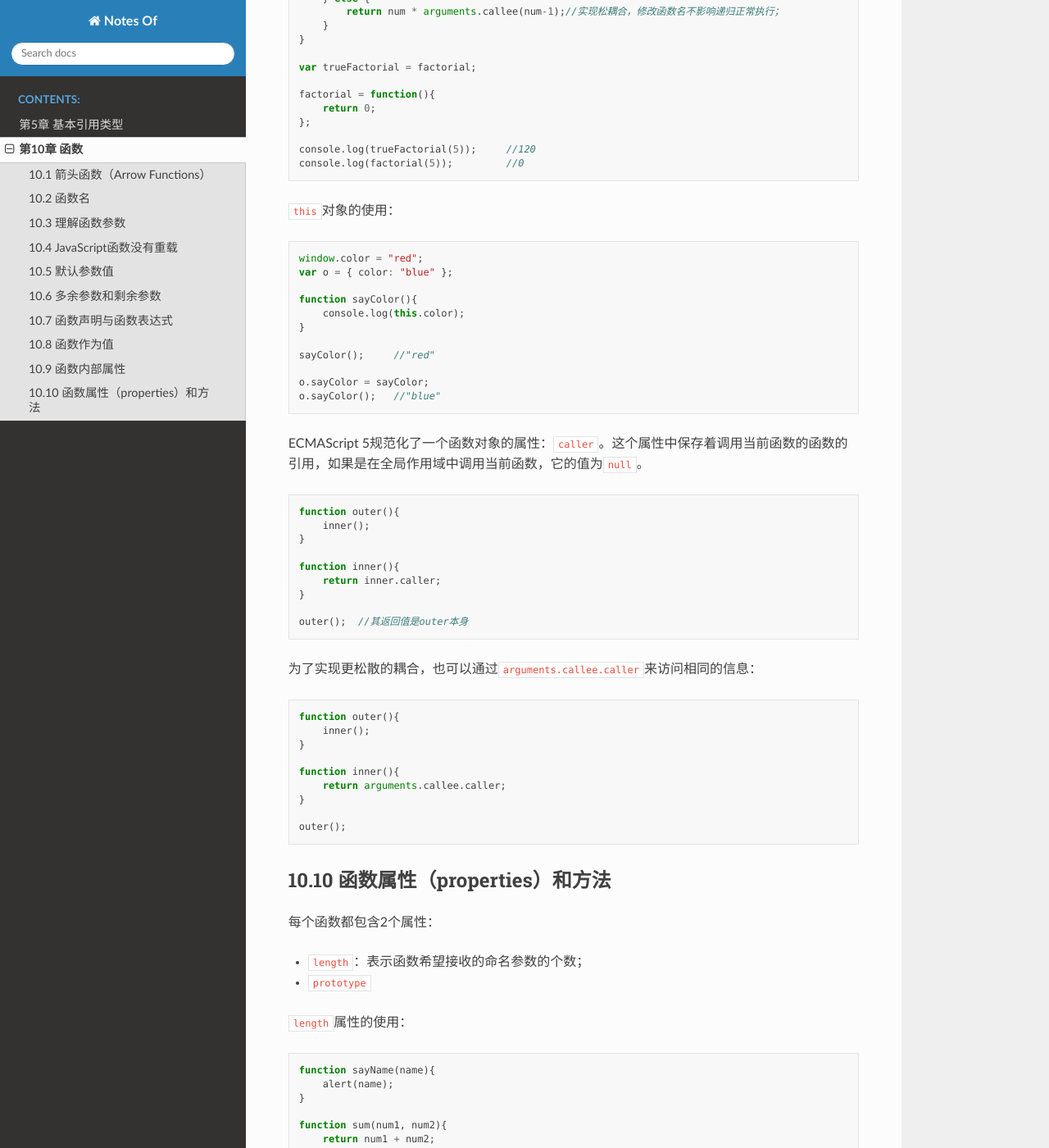
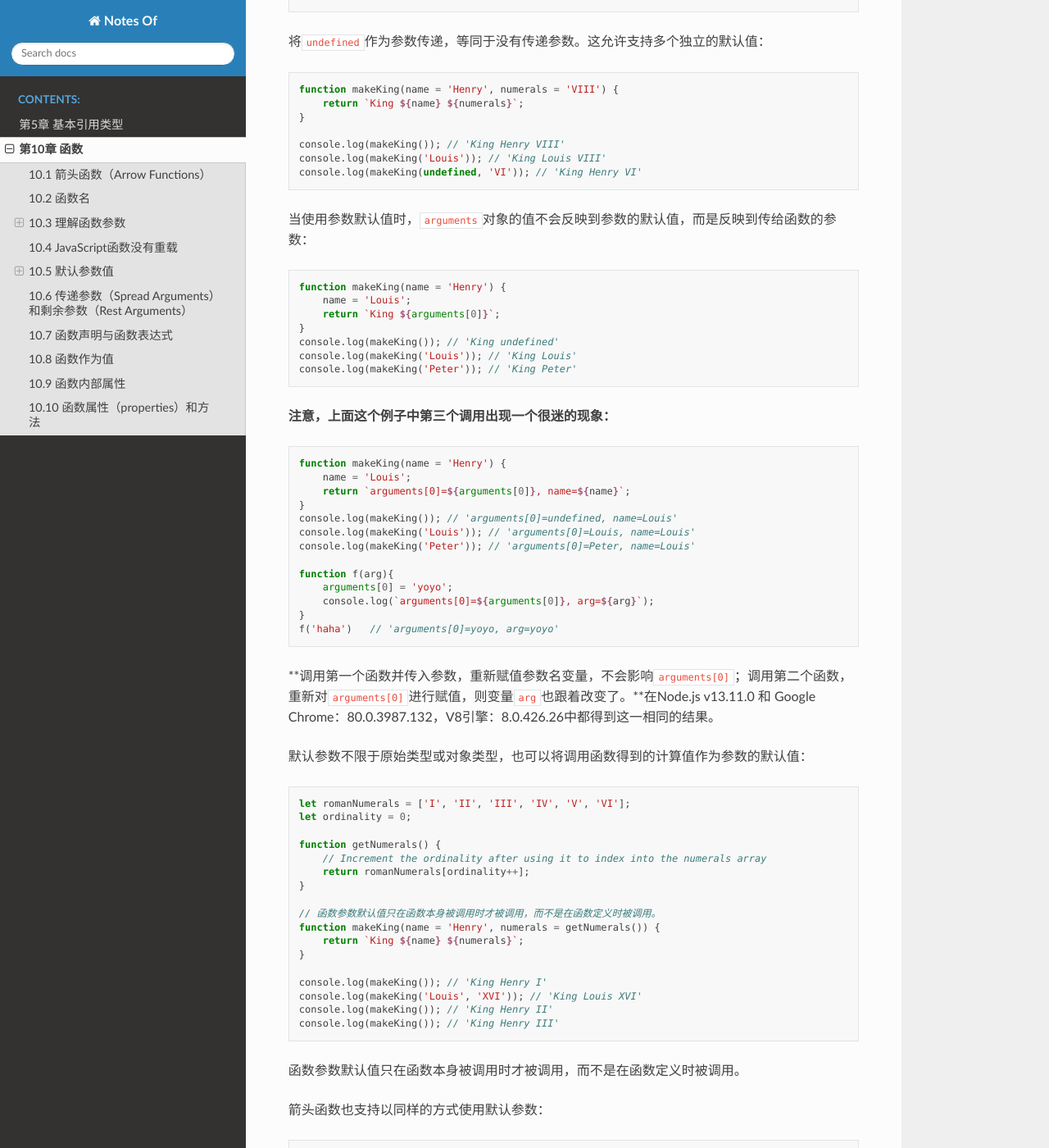
Before and after one commit to filefi/NotesOfProfessional-JavaScript-for-Web-Developers, a Sphinx documentation site: the page built from source/Chapter10-Functions.md, in a window 1280 px wide and 1400 px high, scrolled down 6013 px. Shown: the whole window at 82% size. Built offline with Sphinx 7.4.7 and the Read the Docs theme 2.0.0, drawn with Linux system fonts in a browser that asks for light colours; some of the changed text lies outside the part shown.

````diff
--- a/source/Chapter10-Functions.md
+++ b/source/Chapter10-Functions.md
@@ -25,6 +25,8 @@ var sum = function(num1, num2){
 ```js
 var sum = new Function("num1", "num2", "return num1 + num2"); // 不推荐使用这种方法定义函数
 ```
+
+
 
 ## 10.1 箭头函数（Arrow Functions）
 
@@ -82,6 +84,8 @@ console.log(value.name); // "Matt"
 let multiply = (a, b) => return a * b;
 ```
 箭头函数尽管语法简洁，但在某些情况下并不适用。 它们不允许使用`arguments`，`super`或`new.target`，也不能用作构造函数。 此外，使用箭头语法创建的函数对象未定义`prototype`。
+
+
 
 
 ## 10.2 函数名
@@ -142,6 +146,8 @@ console.log(propertyDescriptor.get.name); // get age
 console.log(propertyDescriptor.set.name); // set age
 ```
 
+
+
 ## 10.3 理解函数参数
 
 ECMAScript中的函数参数在内部是以数组形式表示的。
@@ -210,7 +216,50 @@ function doAdd(num1, num2) {
 doAdd(100, 200)  //110
 ```
 
-Strict mode makes several changes to how the arguments object can be used. First, assignment, as in the previous example, no longer works. The value of `num2` remains `undefined` even though `arguments[1]` has been assigned to 10. Second, trying to overwrite the value of `arguments` is a syntax error. (The code will not execute.)
+任何没有传入的命名参数都自动被赋为`undefined`值，这类似于声明变量但没有初始化：
+
+```js
+function fun(num1, num2){
+    console.log(num1, num2);
+}
+
+fun('num1')    // num1 undefined
+```
+
+**严格模式下`arguments`对象的使用有2点不同：**
+
+- 前例中的赋值不在生效。变量`num2`的值将保持`undefined`，即使`arguments[1]`被赋为10。
+- 试图覆盖`arguments`将发生语法错误。
+
+### 箭头函数中的`arguments`
+
+使用箭头函数定义的函数，不能使用`arguments`关键字访问传入的参数：
+
+```js
+function foo() {
+    console.log(arguments[0]);
+}
+foo(5); // 5
+
+let bar = () => {
+    console.log(arguments[0]);
+};
+bar(5); // ReferenceError: arguments is not defined
+```
+
+虽然`arguments`在箭头函数中不可用，但还是可以将包装函数的`arguments`提供给箭头函数的作用域：
+
+```js
+function foo() {
+    let bar = () => {
+        console.log(arguments[0]); // 5
+    };
+    bar();
+}
+foo(5);
+```
+
+> **注意！在ECMAScript中，所有参数都是按值传递。无法通过引用传递参数。如果一个对象被作为参数传递，它的值仅仅是这个对象的引用。**
 
 
 
@@ -231,10 +280,161 @@ function addSomeNumber(num, num2){
 let result = addSomeNumber(100, 200); //300
 ```
 
+
+
 ## 10.5 默认参数值
 
+在ECMAScript 5.1 及其之前的版本中，实现函数参数默认值的常见策略是，通过检查参数是否为`undefined`来判断参数是否被提供：
 
-## 10.6 多余参数和剩余参数
+```js
+function makeKing(name) {
+    name = (typeof name !== 'undefined') ? name : 'Henry';
+    return `King ${name} VIII`;       //字符串的这种用法是不是和Python中的f字符串很像？
+}
+
+console.log(makeKing()); // 'King Henry VIII'
+console.log(makeKing('Louis')); // 'King Louis VIII'
+```
+
+ECMAScript 6支持在函数签名中显式地使用`=`运算符来定义参数的默认值：
+
+```js
+function makeKing(name = 'Henry') {
+    return `King ${name} VIII`;
+}
+
+console.log(makeKing('Louis')); // 'King Louis VIII'
+console.log(makeKing()); // 'King Henry VIII'
+```
+
+将`undefined`作为参数传递，等同于没有传递参数。这允许支持多个独立的默认值：
+
+```js
+function makeKing(name = 'Henry', numerals = 'VIII') {
+    return `King ${name} ${numerals}`;
+}
+
+console.log(makeKing()); // 'King Henry VIII'
+console.log(makeKing('Louis')); // 'King Louis VIII'
+console.log(makeKing(undefined, 'VI')); // 'King Henry VI'
+```
+
+当使用参数默认值时，`arguments`对象的值不会反映到参数的默认值，而是反映到传给函数的参数：
+
+```js
+function makeKing(name = 'Henry') {
+    name = 'Louis';
+    return `King ${arguments[0]}`;
+}
+console.log(makeKing()); // 'King undefined'
+console.log(makeKing('Louis')); // 'King Louis'
+console.log(makeKing('Peter')); // 'King Peter'
+```
+
+**注意，上面这个例子中第三个调用出现一个很迷的现象：**
+
+```js
+function makeKing(name = 'Henry') {
+    name = 'Louis';
+    return `arguments[0]=${arguments[0]}, name=${name}`;
+}
+console.log(makeKing()); // 'arguments[0]=undefined, name=Louis'
+console.log(makeKing('Louis')); // 'arguments[0]=Louis, name=Louis'
+console.log(makeKing('Peter')); // 'arguments[0]=Peter, name=Louis'
+
+function f(arg){
+    arguments[0] = 'yoyo';
+    console.log(`arguments[0]=${arguments[0]}, arg=${arg}`);
+}
+f('haha')   // 'arguments[0]=yoyo, arg=yoyo'
+```
+
+**调用第一个函数并传入参数，重新赋值参数名变量，不会影响`arguments[0]`；调用第二个函数，重新对`arguments[0]`进行赋值，则变量`arg`也跟着改变了。**在Node.js v13.11.0 和 Google Chrome：80.0.3987.132，V8引擎：8.0.426.26中都得到这一相同的结果。
+
+默认参数不限于原始类型或对象类型，也可以将调用函数得到的计算值作为参数的默认值：
+
+```js
+let romanNumerals = ['I', 'II', 'III', 'IV', 'V', 'VI'];
+let ordinality = 0;
+
+function getNumerals() {
+    // Increment the ordinality after using it to index into the numerals array
+    return romanNumerals[ordinality++];
+}
+
+// 函数参数默认值只在函数本身被调用时才被调用，而不是在函数定义时被调用。
+function makeKing(name = 'Henry', numerals = getNumerals()) {
+    return `King ${name} ${numerals}`;
+}
+
+console.log(makeKing()); // 'King Henry I'
+console.log(makeKing('Louis', 'XVI')); // 'King Louis XVI'
+console.log(makeKing()); // 'King Henry II'
+console.log(makeKing()); // 'King Henry III'
+```
+
+函数参数默认值只在函数本身被调用时才被调用，而不是在函数定义时被调用。
+
+箭头函数也支持以同样的方式使用默认参数：
+
+```js
+let makeKing = (name = 'Henry') => `King ${name}`;
+console.log(makeKing()); // King Henry
+```
+
+### 默认参数作用域和暂时死区（Temporal Dead Zone）
+
+定义多个默认值参数就像使用`let`关键字连续定义变量一样高效：
+
+```js
+function makeKing(name = 'Henry', numerals = 'VIII') {
+    return `King ${name} ${numerals}`;
+}
+console.log(makeKing()); // King Henry VIII
+```
+
+默认值参数以它们在参数列表中的顺序被初始化。你可以认为它的行为与下面代码类似：
+
+```js
+function makeKing() {
+    let name = 'Henry';
+    let numerals = 'VIII';
+    return `King ${name} ${numerals}`;
+}
+```
+
+因为参数按顺序被初始化，所以后定义的默认值参数可以引用前面的参数：
+
+```js
+function makeKing(name = 'Henry', numerals = name) {
+    return `King ${name} ${numerals}`;
+}
+console.log(makeKing()); // King Henry Henry
+```
+
+参数初始化的顺序遵循同样的暂时死区（Temporal Dead Zone）规则，该规则指出，参数值不能引用其他在之后被定义的参数值。这会抛出错误：
+
+```js
+// Error
+function makeKing(name = numerals, numerals = 'VIII') {
+    return `King ${name} ${numerals}`;
+}
+```
+
+参数也存在于它们自己的作用域中，并因此不能引用函数体的作用域。这会抛出错误：
+
+```js
+// Error
+function makeKing(name = 'Henry', numerals = defaultNumeral) {
+    let defaultNumeral = 'VIII';
+    return `King ${name} ${numerals}`;
+}
+```
+
+
+
+
+## 10.6 传递参数（Spread Arguments）和剩余参数（Rest Arguments）
 
 
 ## 10.7 函数声明与函数表达式
````
Also changed, not shown: other parts of source/Chapter10-Functions.md (+1 -1 lines).
